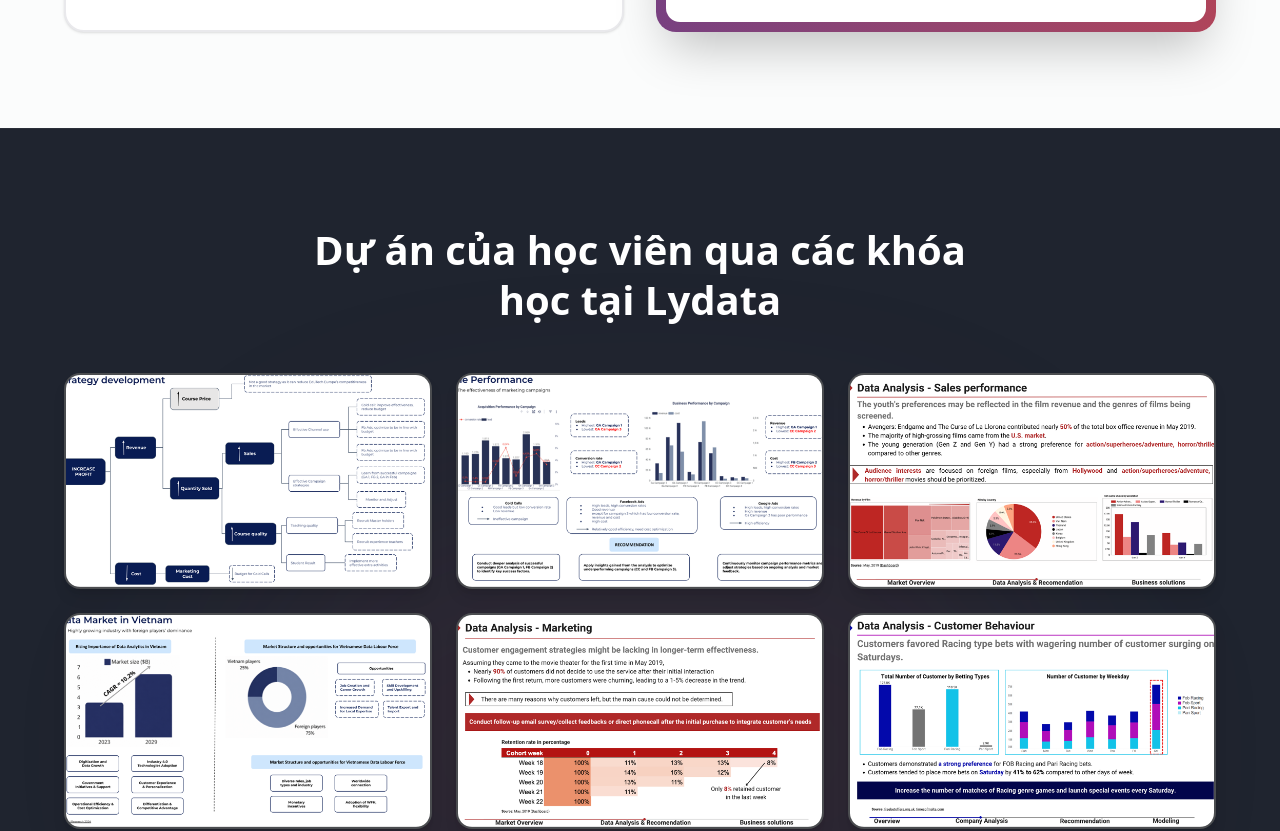
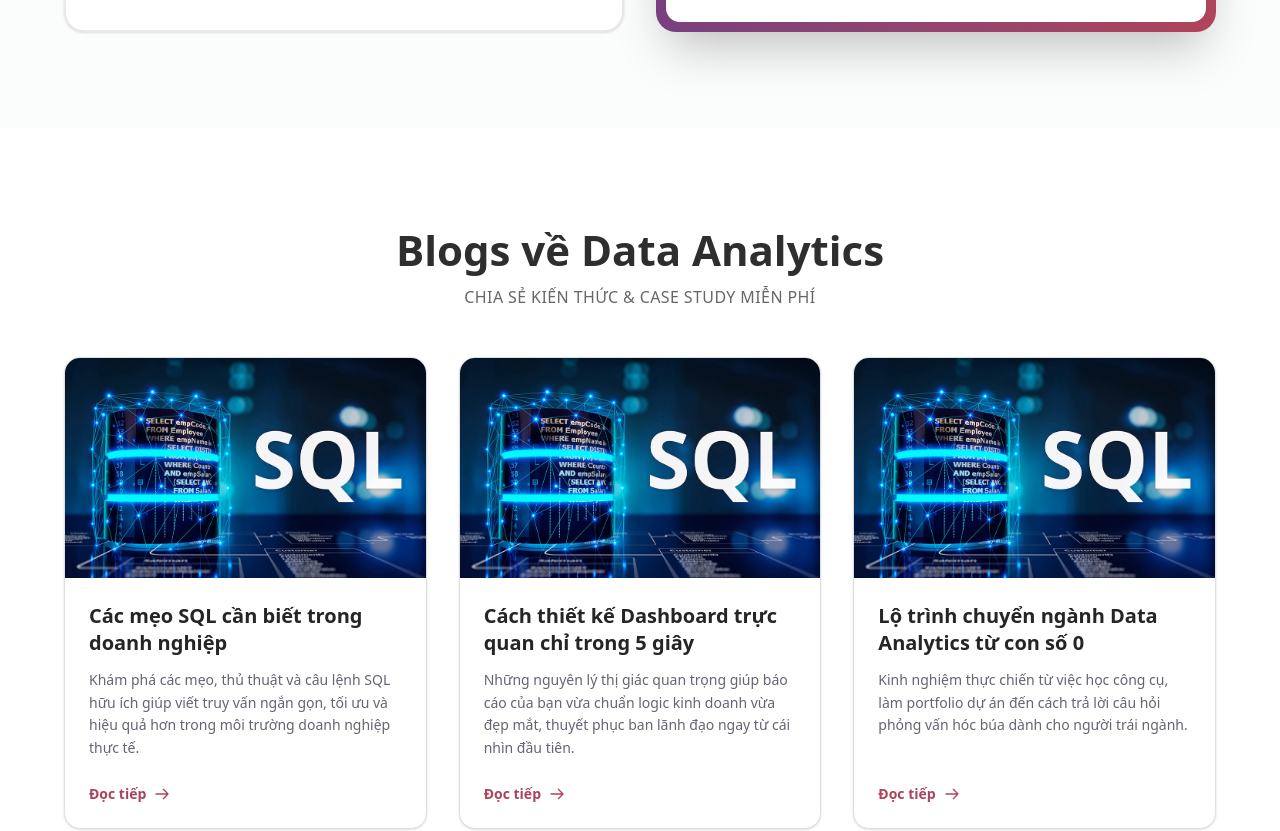
Before and after one commit to TruongHienTHMH/Ed_tech, a Next.js app: page / in a window 1280 px wide. Shown: the part 4080-4911 px from the top of the page. Built offline with nearby package versions, Linux system fonts and the light colour scheme; no server answers.

Commit message:
feat: add section transition banners and update asset paths

```diff
--- a/app/page.tsx
+++ b/app/page.tsx
@@ -50,14 +50,14 @@ export default async function Home() {
         {/* 5. Đầu tư thông minh cho sự nghiệp (Combo vs Đăng ký riêng lẻ) */}
         <ComboPricingSection packages={packages} />
 
-        {/* 6. Dự án của học viên qua các khóa học tại Lydata */}
+        {/* 6. Blogs về Data Analytics - Chia sẻ miễn phí (Figma Node 12:838) */}
+        <BlogSection blogs={blogPosts} />
+
+        {/* 7. Dự án của học viên qua các khóa học tại Lydata (Figma Node 12:873) */}
         <StudentProjectsSection projects={studentProjects} />
 
-        {/* 7. Đánh giá của học viên */}
+        {/* 8. Đánh giá của học viên (Figma Node 12:892) */}
         <TestimonialsSection testimonials={testimonials} />
-
-        {/* 8. Blogs về Data Analytics - Chia sẻ miễn phí */}
-        <BlogSection blogs={blogPosts} />
       </main>
 
       {/* Modern 4-Column Footer */}
```
